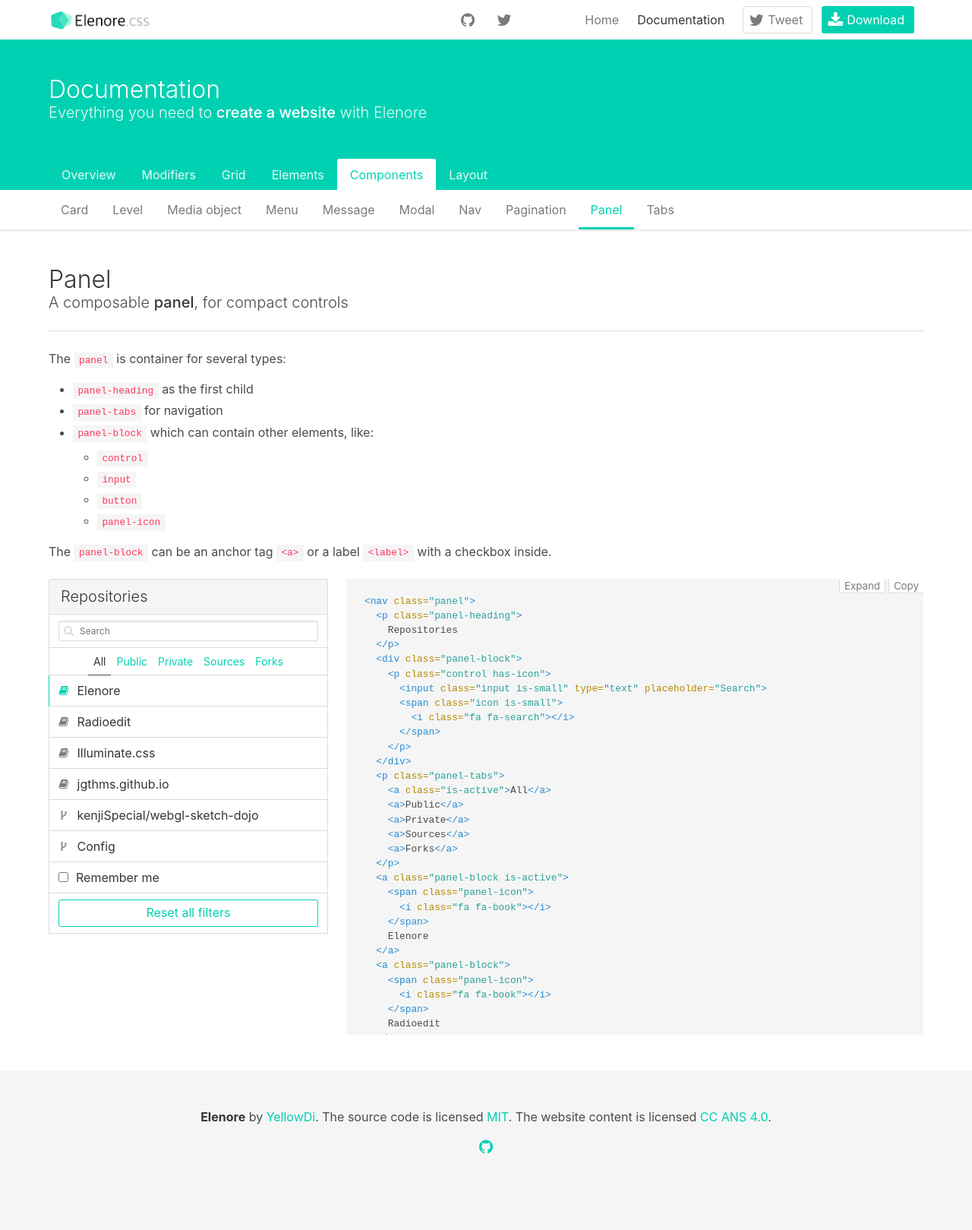
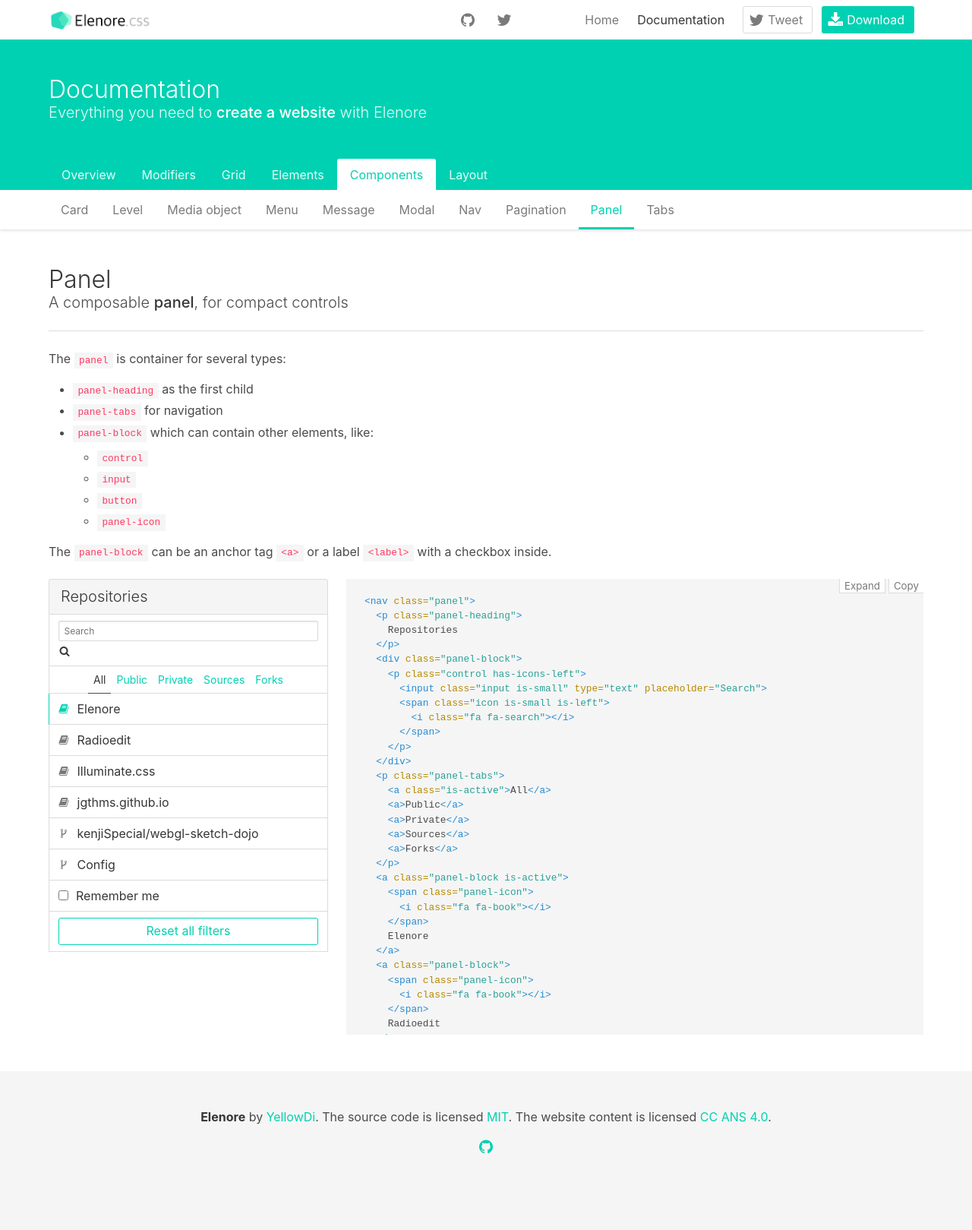
Before and after one commit to YellowDi/Elenore, a Jekyll site: the page built from docs/documentation/components/panel.html, in a window 1280 px wide. Shown: the whole page at 76% size. Built offline with Jekyll 4.4.1, drawn with Linux system fonts in a browser that asks for light colours.

Commit message:
Remove deprecated has-icon

```diff
--- a/docs/documentation/components/panel.html
+++ b/docs/documentation/components/panel.html
@@ -45,9 +45,9 @@
     Repositories
   </p>
   <div class="panel-block">
-    <p class="control has-icon">
+    <p class="control has-icons-left">
       <input class="input is-small" type="text" placeholder="Search">
-      <span class="icon is-small">
+      <span class="icon is-small is-left">
         <i class="fa fa-search"></i>
       </span>
     </p>
```
